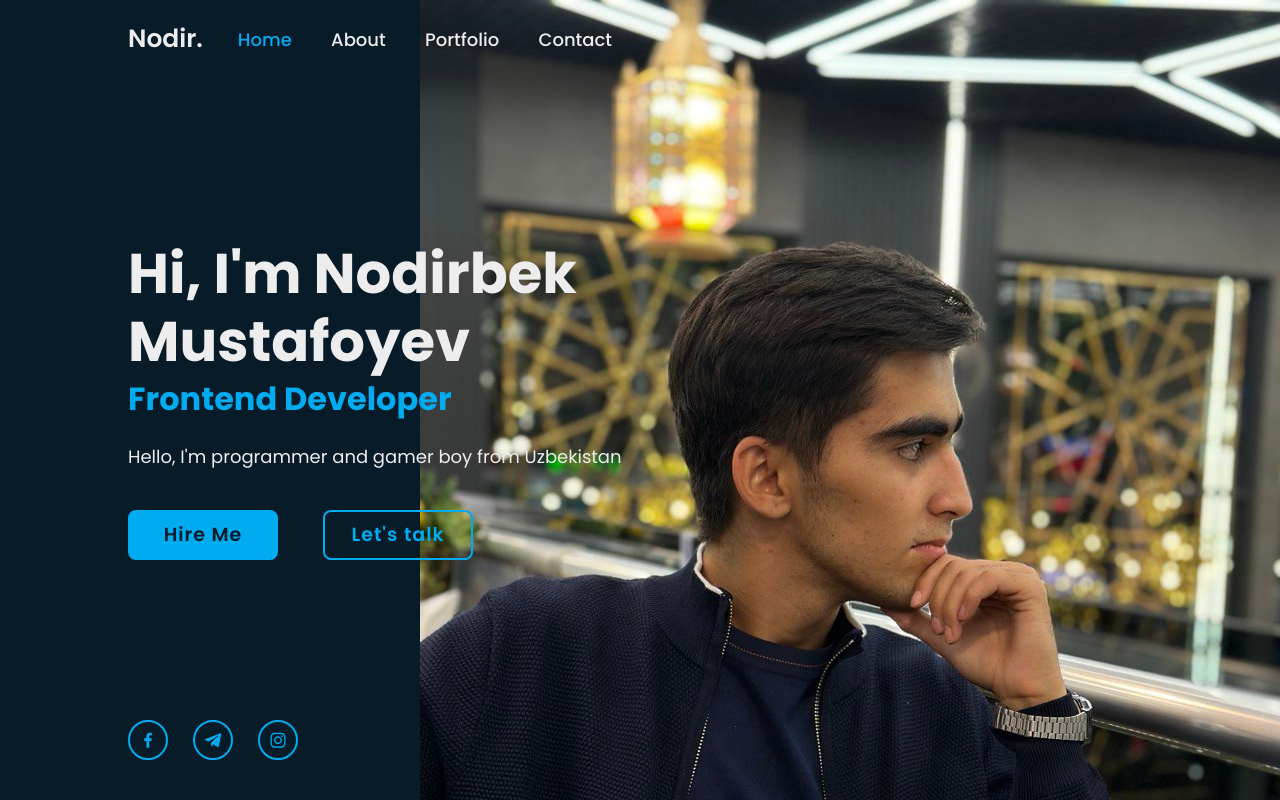
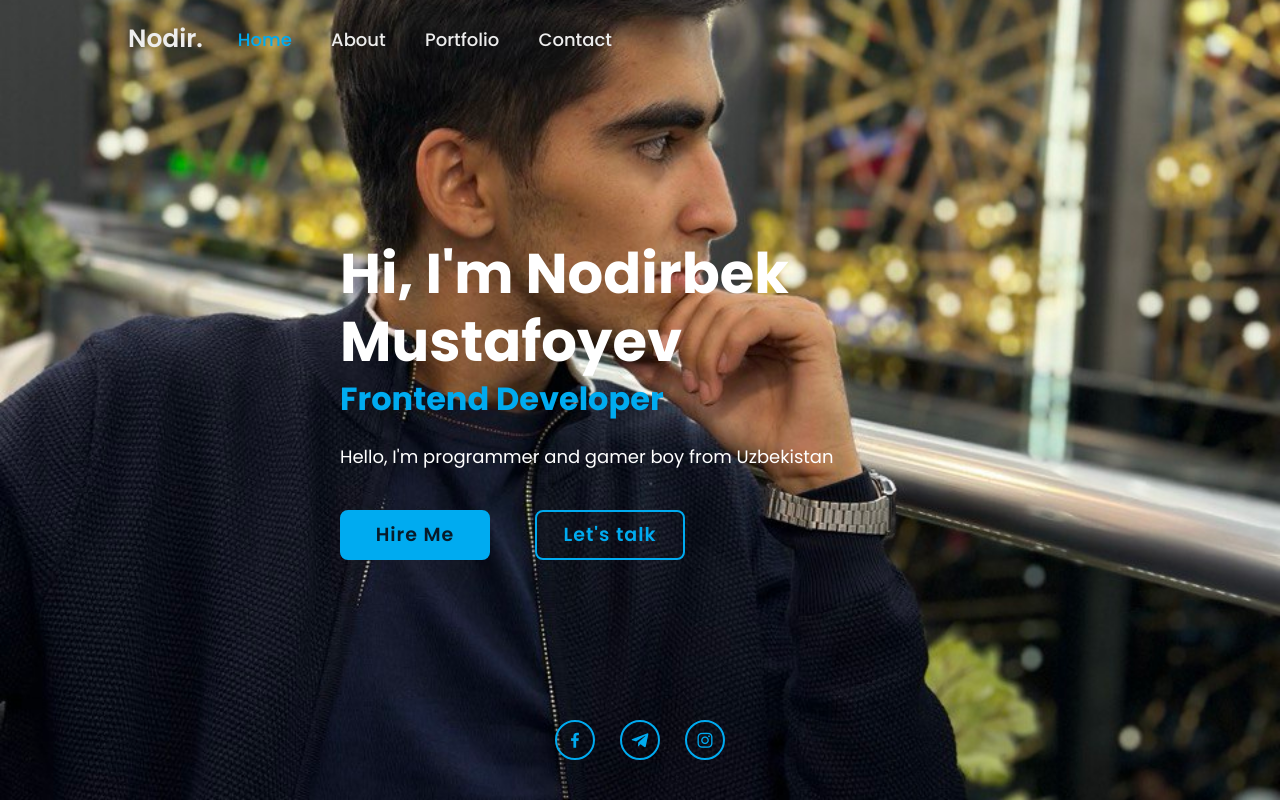
Before and after one commit to NodirPortfolio/NodirPortfolio.github.io, a plain HTML site: page index.html in a window 1280 px wide. Drawn offline with nearby package versions, Linux system fonts and the light colour scheme.

Commit message:
Update style.css

```diff
--- a/style.css
+++ b/style.css
@@ -59,14 +59,15 @@ body {
 }
 
 .home {
-    height: 100vh;
-    background: url('Nodir.jpg') no-repeat;
-    background-color: #081b29;
-    background-position: top right -100px;
-    display: flex;
-    align-items: center;
-    padding: 0 10%;
-
+    height: 100vh; /* Ensures the section takes the full height of the viewport */
+    background: url('Nodir.jpg') no-repeat center center fixed; /* Center the image and fix it in place */
+    background-color: #081b29; /* Fallback color for the background */
+    background-size: cover; /* Ensures the background image covers the whole section */
+    display: flex; /* Enables flexbox for centering content */
+    align-items: center; /* Vertically centers content */
+    justify-content: center; /* Horizontally centers content */
+    padding: 0 10%; /* Adds padding on the sides */
+    color: white; /* Ensures text color is readable on dark background */
 }
 
 .home-content {
```
